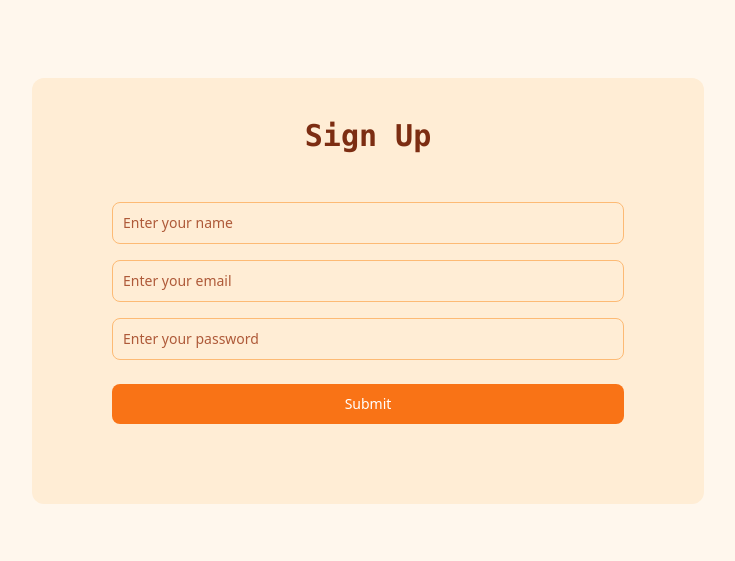
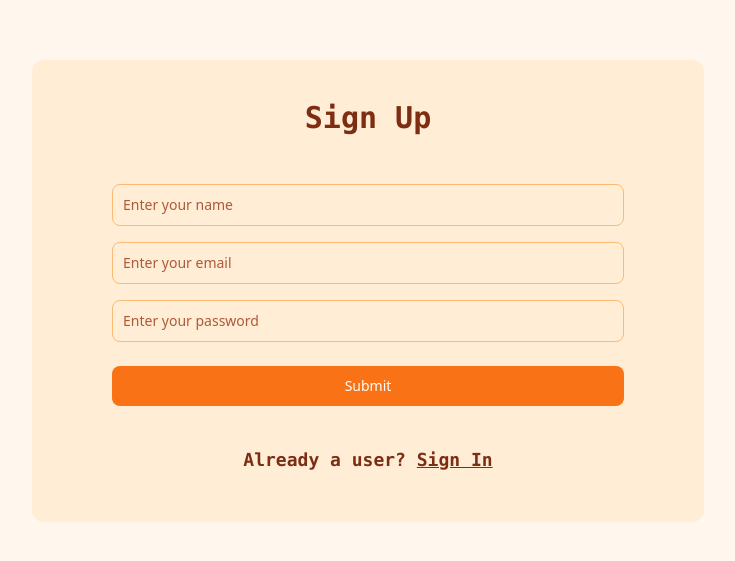
Before and after one commit to anoopraju31/100xdevs_cohort, a React (Vite) app in the folder Week 5/assigments/business-card/: page /sign-up in a window 1280 px wide. Shown: the part 109-670 px from the top of the page, without its empty margins (272-1007 px from the left). Built offline with nearby package versions, Linux system fonts and the light colour scheme.

Commit message:
Week 5 - Assignment: Business Card - Sign Up page styled

```diff
--- a/Week 5/assigments/business-card/src/pages/SignUpPage.jsx
+++ b/Week 5/assigments/business-card/src/pages/SignUpPage.jsx
@@ -1,6 +1,7 @@
 import { useCallback, useState } from 'react'
 import InputField from '../components/InputField'
 import Button from '../components/Button'
+import { Link } from 'react-router-dom'
 
 const SignUpPage = () => {
 	const [name, setName] = useState('')
@@ -69,6 +70,17 @@ const SignUpPage = () => {
 						/>
 					</div>
 				</form>
+
+				<p className='text-lg text-center mb-2 font-bold font-mono text-orange-900'>
+					{' '}
+					Already a user?{' '}
+					<Link
+						className='underline hover:text-orange-900/70 transition-colors duration-300'
+						to='/sign-in'>
+						{' '}
+						Sign In{' '}
+					</Link>
+				</p>
 			</div>
 		</main>
 	)
```
